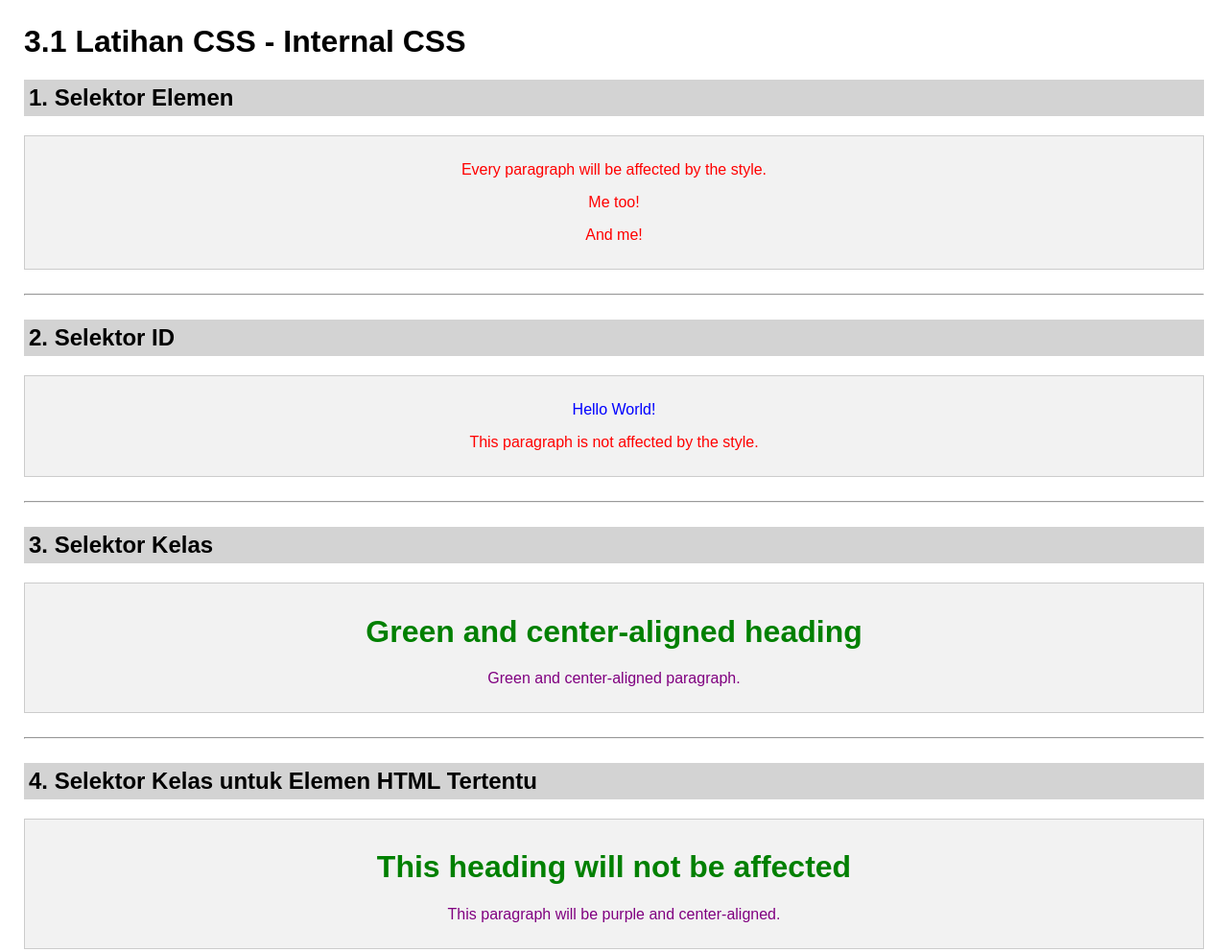
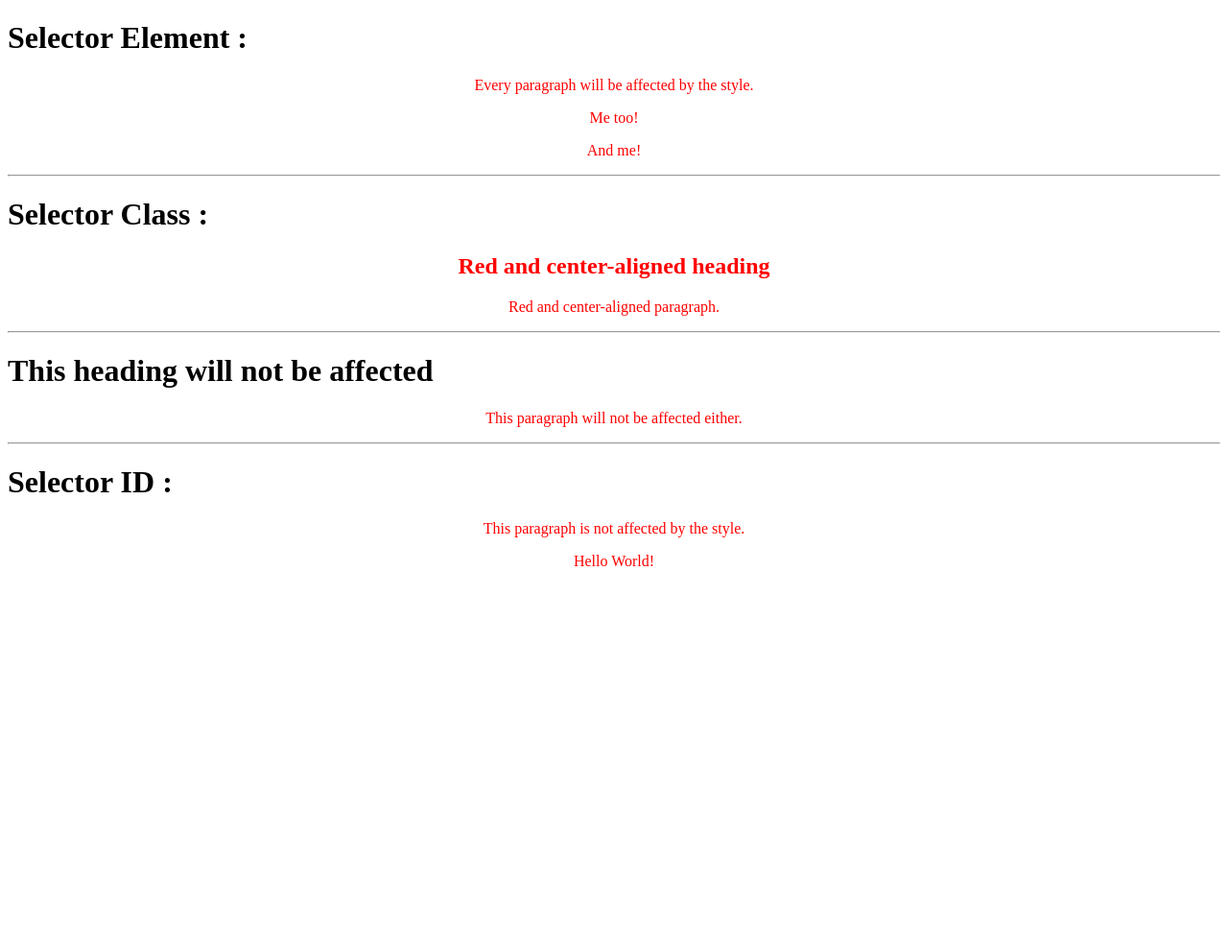
Before and after one commit to YuzuMallzz/pertemuan-2-dasar-css, a plain HTML site: page internal.html in a window 1280 px wide. Shown: the whole page at 96% size. After the commit the page ends 800 px from the top, so only its background shows below. Drawn offline with Linux system fonts and the light colour scheme.

Commit message:
internal.html

```diff
--- a/internal.html
+++ b/internal.html
@@ -3,85 +3,48 @@
 <head>
     <meta charset="UTF-8">
     <meta name="viewport" content="width=device-width, initial-scale=1.0">
-    <title>Latihan CSS Internal</title>
+    <title>CSS Selectors</title>
     <style>
-        body {
-            font-family: Arial, Helvetica, sans-serif;
-            background-color: white;
-            color: black;
-            margin: 25px;
-        }
-
-        h2 {
-            background-color: lightgray;
-            padding: 5px;
-        }
-
-        hr {
-            margin: 25px 0;
-        }
-
-        .hasil {
-            background-color: #f2f2f2;
-            padding: 10px;
-            border: 1px solid #ccc;
-        }
 
         p {
             text-align: center;
             color: red;
         }
 
-        #para1 {
-            text-align: center;
-            color: blue;
-        }
 
         .center {
             text-align: center;
-            color: green;
+            color: red;
         }
 
-        p.center {
+        #para1 {
             text-align: center;
-            color: purple;
         }
     </style>
 </head>
 <body>
 
-    <h1>3.1 Latihan CSS - Internal CSS</h1>
-
-    <h2>1. Selektor Elemen</h2>
-    <div class="hasil">
-        <p>Every paragraph will be affected by the style.</p>
-        <p>Me too!</p>
-        <p>And me!</p>
-    </div>
+    <h1>Selector Element :</h1>
+    <p>Every paragraph will be affected by the style.</p>
+    <p>Me too!</p>
+    <p>And me!</p>
 
     <hr>
 
-    <h2>2. Selektor ID</h2>
-    <div class="hasil">
-        <p id="para1">Hello World!</p>
-        <p>This paragraph is not affected by the style.</p>
-    </div>
+    <h1>Selector Class :</h1>
+    <h2 class="center">Red and center-aligned heading</h2>
+    <p class="center">Red and center-aligned paragraph.</p>
 
     <hr>
 
-    <h2>3. Selektor Kelas</h2>
-    <div class="hasil">
-        <h1 class="center">Green and center-aligned heading</h1>
-        <p class="center">Green and center-aligned paragraph.</p>
-    </div>
+    <h1>This heading will not be affected</h1>
+    <p>This paragraph will not be affected either.</p>
 
     <hr>
 
-    <h2>4. Selektor Kelas untuk Elemen HTML Tertentu</h2>
-    <div class="hasil">
-        <h1 class="center">This heading will not be affected</h1>
-        <p class="center">This paragraph will be purple and center-aligned.</p>
-    </div>
+    <h1>Selector ID :</h1>
+    <p>This paragraph is not affected by the style.</p>
+    <p id="para1">Hello World!</p>
 
 </body>
 </html>
```
